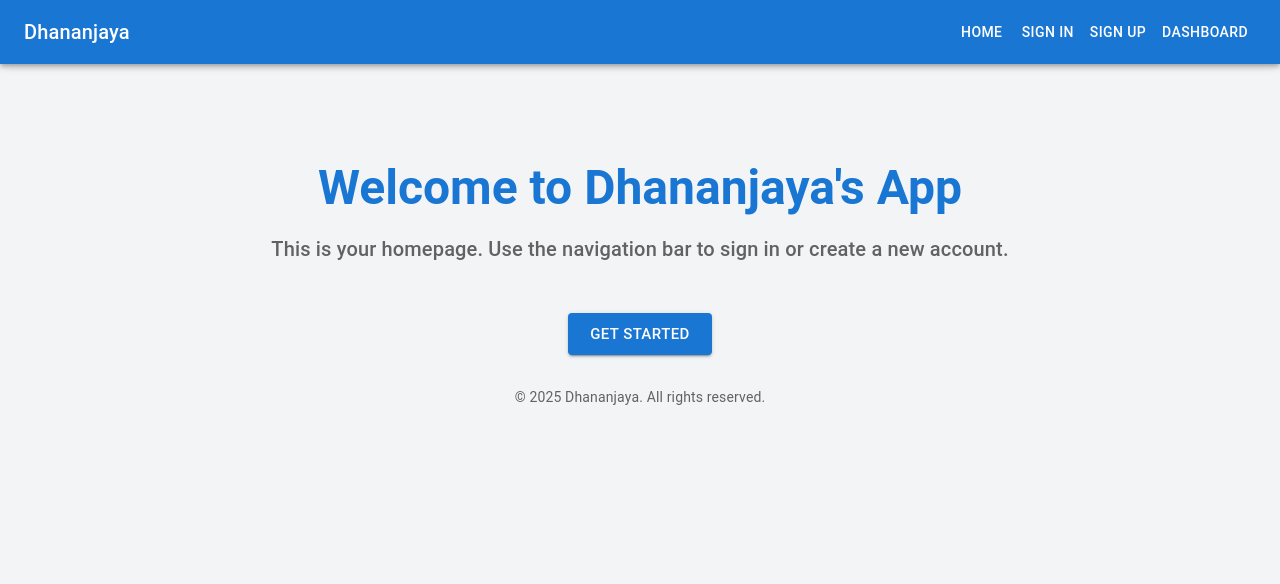
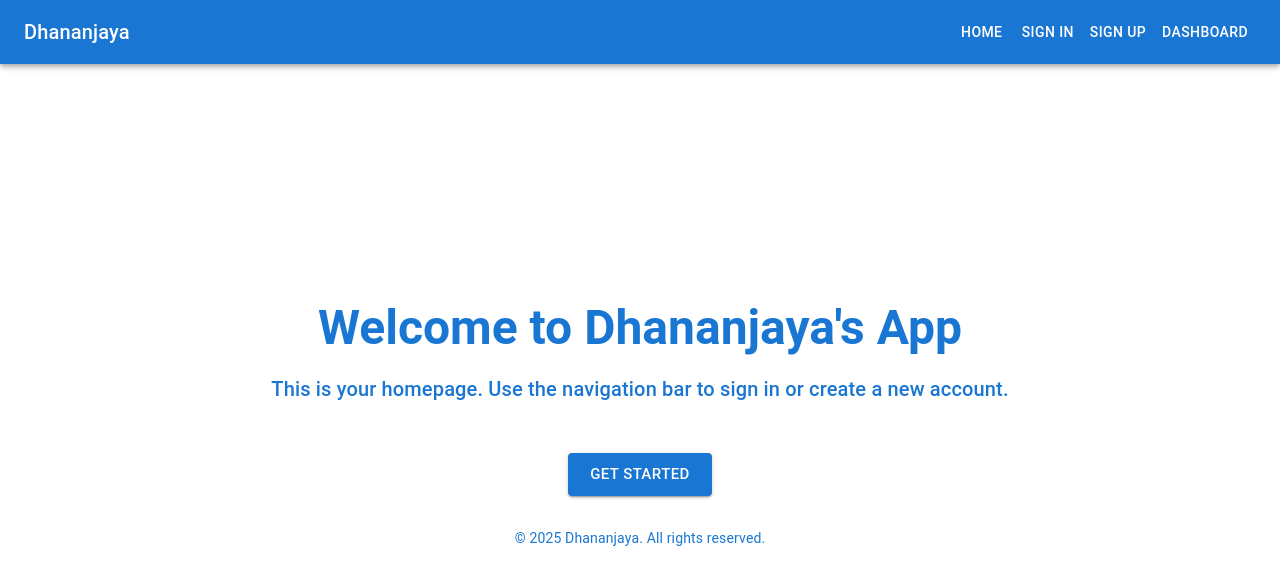
Before and after one commit to lakshanjayalath/Web-Project-99X, a React (Vite) app: page / in a window 1280 px wide. Shown: the top 584 px of the page. Built offline with nearby package versions, Linux system fonts and the light colour scheme.

Commit message:
chsnge css

```diff
--- a/src/App.css
+++ b/src/App.css
@@ -1,11 +1,14 @@
-/* #root {
-  max-width: 1280px;
+#root {
+  /* display: block; */
+  width: 100vw;
+  /* max-width: 1280px; */
   margin: 0 auto;
-  padding: 2rem;
-  text-align: center;
+  /* padding: 2rem; */
+  /* text-align: center; */
+  background-color: white;
 }
 
-.logo {
+/* .logo {
   height: 6em;
   padding: 1.5em;
   will-change: filter;
--- a/src/App.jsx
+++ b/src/App.jsx
@@ -4,6 +4,7 @@ import SignInPage from './Pages/SignInPage';
 import SignUpPage from './Pages/SignUpPage';
 import Dashboard from './Pages/Dashboard';
 import Home from './Pages/Home';
+import './App.css';
 
 
 function App() {
--- a/src/Pages/Home.jsx
+++ b/src/Pages/Home.jsx
@@ -10,12 +10,12 @@ const Home = () => {
       <HomeMenu />
 
       <div className='home-container'>
-        <div className='home-content'>
-          <Container maxWidth="md" sx={{ textAlign: 'center', mt: 20, mb: 10 }}>
+        <div className='home-content' style={{height:'100vh', display: 'flex', alignItems: 'center', justifyContent: 'center'}}>
+          <Container maxWidth="md" sx={{ textAlign: 'center', mb: 10 }}>
             <Typography variant="h3" component="h1" gutterBottom fontWeight="bold" color='primary'>
               Welcome to Dhananjaya's App
             </Typography>
-            <Typography variant="h6" color="text.secondary" paragraph>
+            <Typography variant="h6" color="primary" paragraph>
               This is your homepage. Use the navigation bar to sign in or create a new account.
             </Typography>
             <Button
@@ -28,7 +28,7 @@ const Home = () => {
               Get Started
             </Button>
             <Box sx={{ textAlign: 'center', mt: 4 }}>
-              <Typography variant="body2" color="text.secondary">
+              <Typography variant="body2" color="primary">
                 © {new Date().getFullYear()} Dhananjaya. All rights reserved.
               </Typography>
             </Box>
--- a/src/components/Header.jsx
+++ b/src/components/Header.jsx
@@ -57,7 +57,7 @@ const Header = ({ role = 'Admin', isSignedIn = false }) => {
   };
 
   return (
-    <AppBar style={{ backgroundColor: '#60a5fa' }}>
+    <AppBar style={{ backgroundColor: '#60a5fa' }} position="static">
       <Container maxWidth="xl">
         <Toolbar disableGutters>
           {/* Desktop Logo */}
--- a/src/components/HomeMenu.jsx
+++ b/src/components/HomeMenu.jsx
@@ -4,7 +4,7 @@ import { Link as RouterLink } from 'react-router-dom';
 
 const HomeMenu = () => {
   return (
-    <AppBar color="primary" position='fixed'>
+    <AppBar color="primary" position="static">
       <Toolbar>
         <Typography variant="h6" component={RouterLink} to="/" sx={{ flexGrow: 1, color: 'inherit', textDecoration: 'none' }}>
           Dhananjaya
--- a/src/css/AuthPages.css
+++ b/src/css/AuthPages.css
@@ -4,11 +4,11 @@
   display: flex;
   align-items: center;
   justify-content: center;
-  min-height: 100vh;
-  height: 100vh;
-  width: 100vw;
-  overflow: hidden;
-  background-color: #f3f4f6;
+  /* min-height: 100vh; */
+  /* height: 100vh;
+  width: 100vw; */
+  /* overflow: hidden;
+  background-color: #f3f4f6; */
 }
 
 .card {
--- a/src/css/HomePage.css
+++ b/src/css/HomePage.css
@@ -1,4 +1,4 @@
-.home-container {
+/* .home-container {
   display: block;
   align-items: center;
   justify-content: center;
@@ -7,4 +7,4 @@
   width: 100vw;
   overflow: hidden;
   background-color: #f3f4f6;
-}
+} */
```
